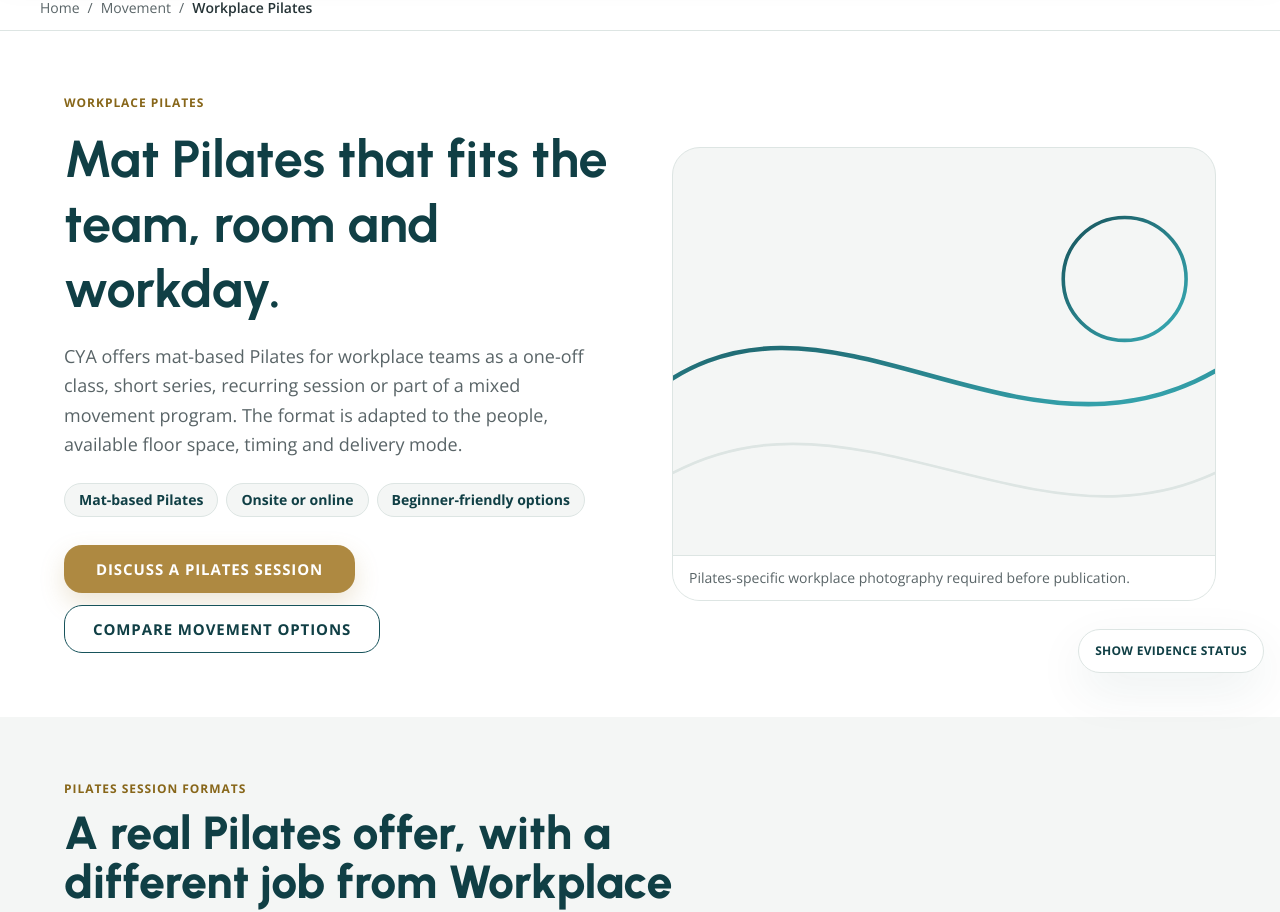
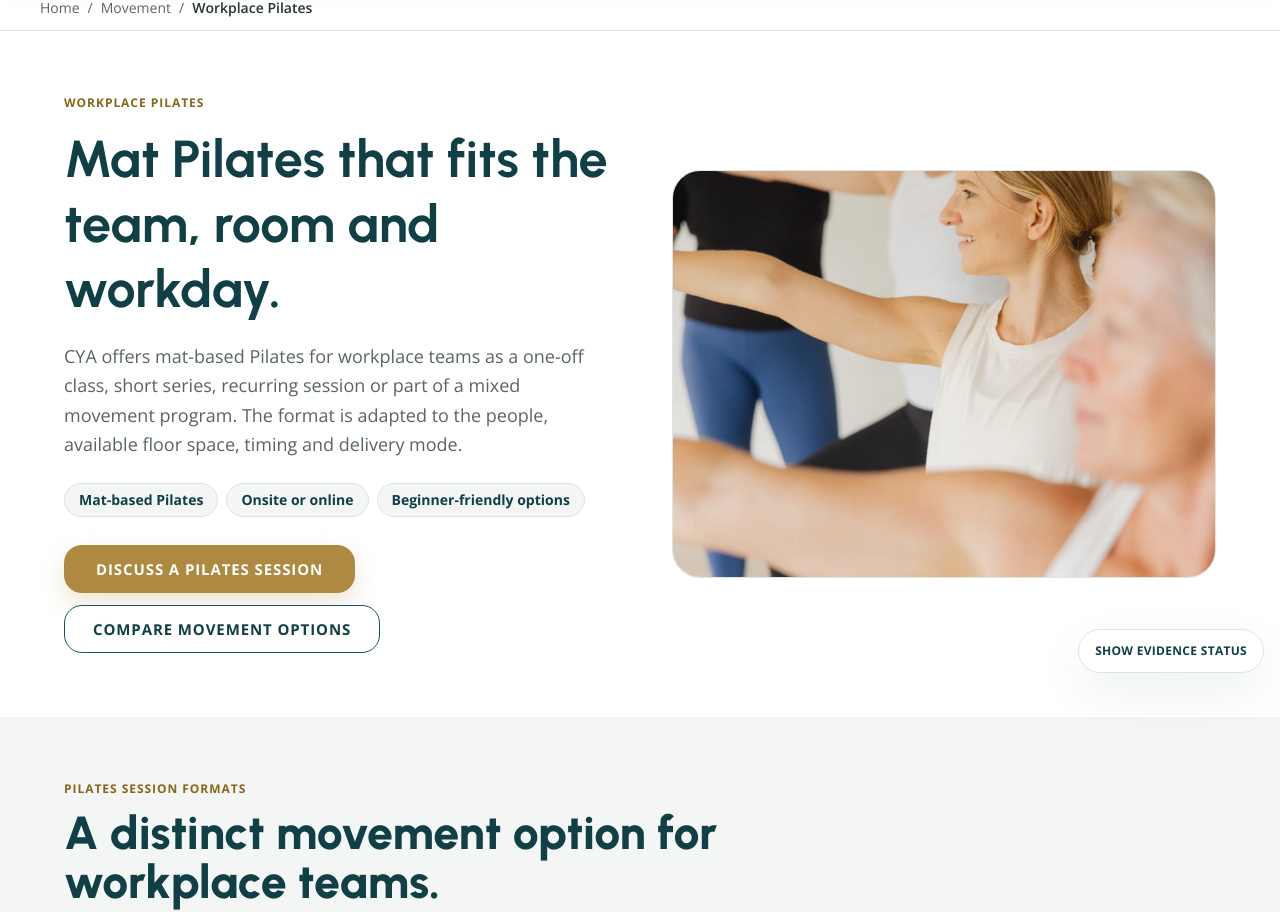
Before and after one commit to glennhammond/cya-website-prototype, a Next.js app: page /workplace-pilates in a window 1280 px wide. Shown: the part 111-1023 px from the top of the page. Built offline with nearby package versions, Linux system fonts and the light colour scheme.

Commit message:
Phase 11.4: publish Workplace Pilates canonical page

```diff
--- a/app/workplace-pilates/page.tsx
+++ b/app/workplace-pilates/page.tsx
@@ -2,13 +2,14 @@ import type { Metadata } from "next";
 import { Breadcrumbs } from "@/components/Breadcrumbs";
 import { Container, Kicker, Section } from "@/components/Primitives";
 import { CtaLink } from "@/components/CtaLink";
-import { EvidencePlaceholder } from "@/components/EvidencePlaceholder";
+import { ImageMedia } from "@/components/ImageMedia";
 import { FeatureGrid } from "@/components/FeatureGrid";
 import { DividerList } from "@/components/DividerList";
 import { EditorialFeature } from "@/components/EditorialFeature";
 import { ProofNote } from "@/components/ProofNote";
 import { CTASection } from "@/components/CTASection";
 import { ServiceStructuredData } from "@/components/StructuredData";
+import { media } from "@/content/media";
 import {
   pilatesHero,
   sessionFormats,
@@ -22,15 +23,11 @@ import {
 } from "@/content/workplace-pilates";
 
 export const metadata: Metadata = {
-  title: "Workplace Pilates Classes",
+  title: "Workplace Pilates Classes Australia",
   description:
-    "Mat-based workplace Pilates for Australian teams, available as one-off, recurring and online sessions with the practitioner and setup confirmed for the workplace.",
+    "Mat-based workplace Pilates for Australian teams, available as one-off, recurring, onsite and online sessions tailored to the workplace setup.",
   alternates: {
     canonical: "/workplace-pilates",
-  },
-  robots: {
-    index: false,
-    follow: true,
   },
 };
 
@@ -39,7 +36,7 @@ export default function WorkplacePilatesPage() {
     <>
       <ServiceStructuredData
         name="Workplace Pilates"
-        description="Mat-based workplace Pilates for Australian teams, available as one-off, recurring and online sessions with the practitioner and setup confirmed for the workplace."
+        description="Mat-based workplace Pilates for Australian teams, available as one-off, recurring, onsite and online sessions tailored to the workplace setup."
         path="/workplace-pilates"
         breadcrumbLabel="Workplace Pilates"
         breadcrumbs={[
@@ -81,10 +78,12 @@ export default function WorkplacePilatesPage() {
                 ))}
               </div>
             </div>
-            <EvidencePlaceholder
-              variant="movement"
+            <ImageMedia
+              asset={media.programsHero}
+              treatment="card"
               aspect="4/3"
-              caption="Pilates-specific workplace photography required before publication."
+              imageCaption={undefined}
+              sizes="(min-width: 1024px) 45vw, 100vw"
             />
           </div>
         </Container>
@@ -92,7 +91,7 @@ export default function WorkplacePilatesPage() {
 
       <FeatureGrid
         kicker="Pilates session formats"
-        heading="A real Pilates offer, with a different job from Workplace Yoga."
+        heading="A distinct movement option for workplace teams."
         items={sessionFormats}
         tone="mist"
         columns={4}
@@ -127,15 +126,14 @@ export default function WorkplacePilatesPage() {
         heading={facilitatorGate.heading}
         body={facilitatorGate.body}
         tone="mist"
-        placeholderVariant="portrait"
-        placeholderCaption="Named Pilates practitioner profile and verified qualification required."
+        image={media.aboutFacilitator}
+        imageCaption="Representative CYA facilitator. Practitioner fit and relevant qualifications are confirmed for the booked Pilates brief."
       />
 
       <ProofNote
         tone="white"
         placeholderVariant="movement"
-        placeholderCaption="Pilates-specific delivery evidence required before indexation."
-        note="The page is intentionally noindex while practitioner credentials, permissioned Pilates imagery and service-specific proof remain unverified."
+        placeholderCaption="Pilates-specific case evidence can be added when a suitable approved example is available."
         heading={evidenceGate.heading}
         body={evidenceGate.body}
       />
```
